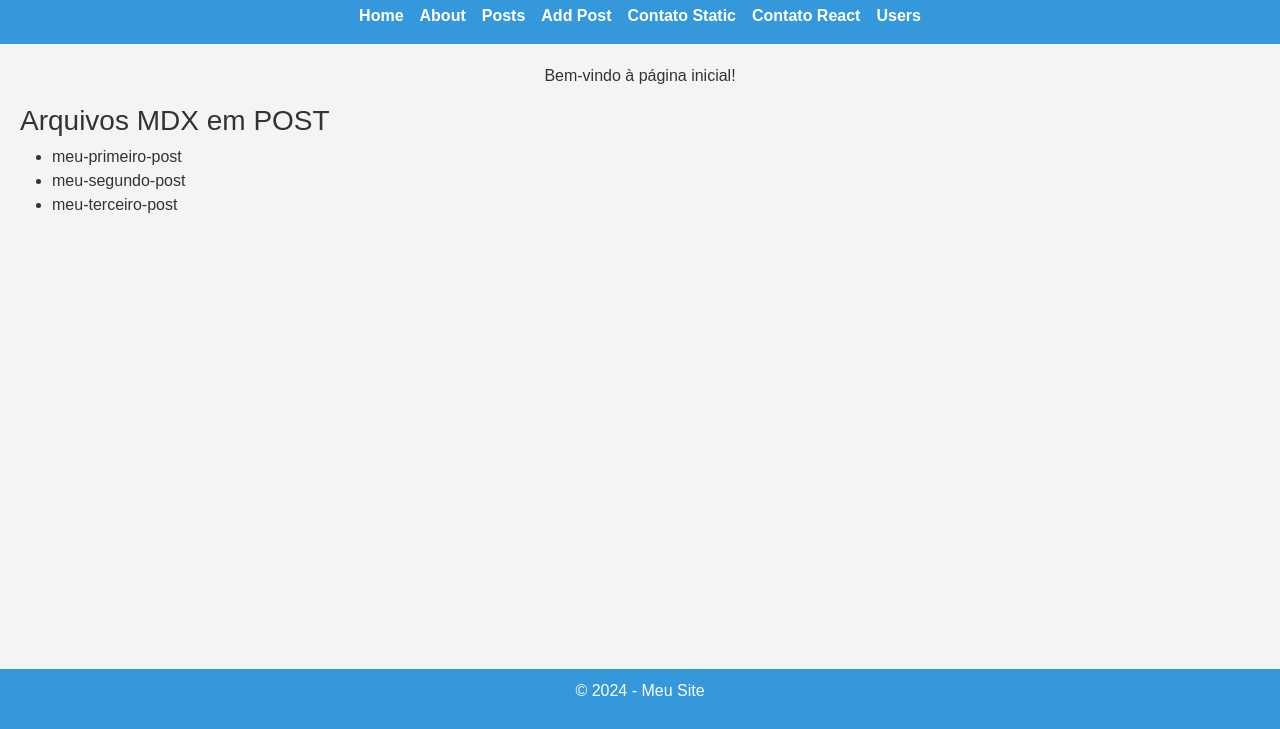
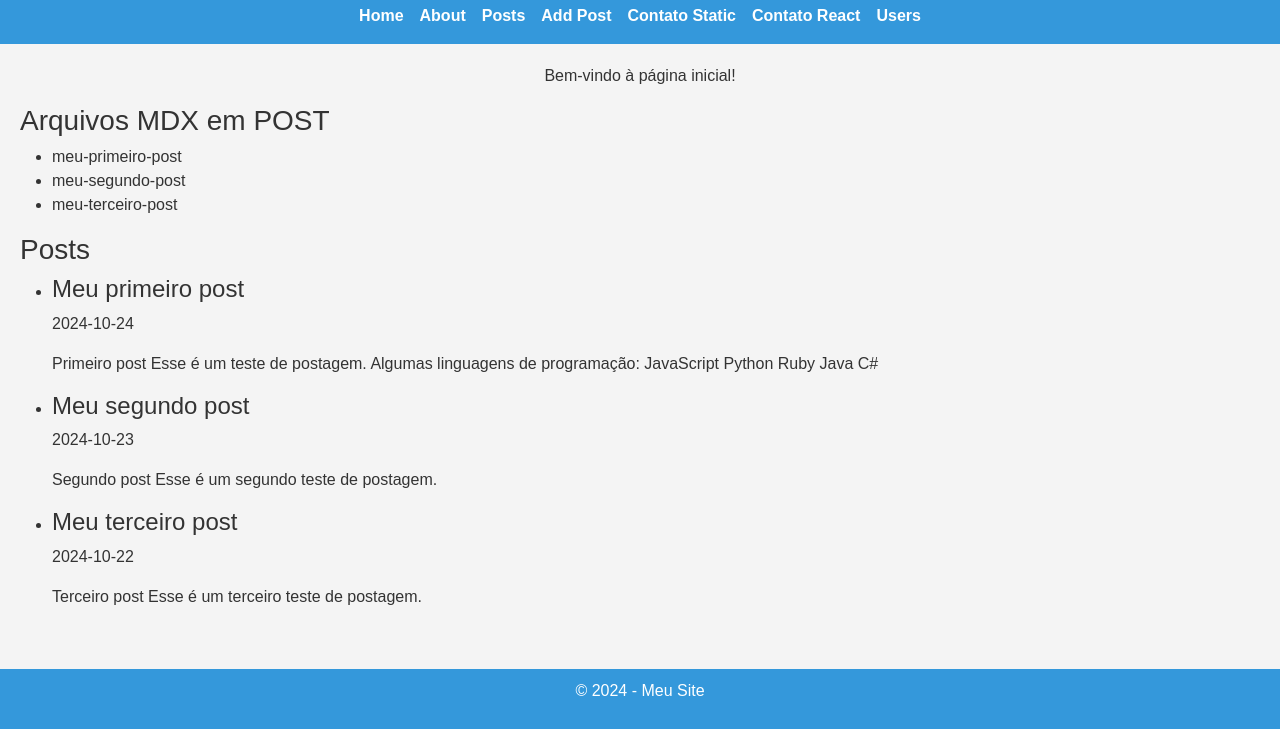
Before and after one commit to Galvictor/blog-getsby, a Gatsby site: page / in a window 1280 px wide. Shown: the part 71-800 px from the top of the page. Built offline with nearby package versions, Linux system fonts and the light colour scheme; Gatsby itself is replaced by a stand-in of ours.

Commit message:
plugin allmdx e query para listar

```diff
--- a/gatsby-config.ts
+++ b/gatsby-config.ts
@@ -11,6 +11,7 @@ const config: GatsbyConfig = {
     graphqlTypegen: true,
     plugins: [
         "gatsby-plugin-sass",
+        "gatsby-plugin-mdx",
         {
             resolve: 'gatsby-source-rest-api',
             options: {
--- a/package.json
+++ b/package.json
@@ -17,8 +17,10 @@
     "typecheck": "tsc --noEmit"
   },
   "dependencies": {
+    "@mdx-js/react": "^2.3.0",
     "bootstrap": "^5.3.3",
     "gatsby": "^5.13.7",
+    "gatsby-plugin-mdx": "^5.13.1",
     "gatsby-plugin-sass": "^6.13.1",
     "gatsby-source-filesystem": "^5.13.1",
     "gatsby-source-rest-api": "^0.2.3",
--- a/src/data/posts/meu-primeiro-post.mdx
+++ b/src/data/posts/meu-primeiro-post.mdx
@@ -0,0 +1,17 @@
+---
+title: "Meu primeiro post"
+date: "2024-10-24"
+slug: "meu-primeiro-post"
+---
+
+# Primeiro post
+
+Esse é um teste de postagem.
+
+Algumas linguagens de programação:
+
+- JavaScript
+- Python
+- Ruby
+- Java
+- C#
--- a/src/data/posts/meu-segundo-post.mdx
+++ b/src/data/posts/meu-segundo-post.mdx
@@ -0,0 +1,9 @@
+---
+title: "Meu terceiro post"
+date: "2024-10-22"
+slug: "meu-terceiro-post"
+---
+
+# Terceiro post
+
+Esse é um terceiro teste de postagem.
--- a/src/data/posts/meu-terceiro-post.mdx
+++ b/src/data/posts/meu-terceiro-post.mdx
@@ -0,0 +1,9 @@
+---
+title: "Meu segundo post"
+date: "2024-10-23"
+slug: "meu-segundo-post"
+---
+
+# Segundo post
+
+Esse é um segundo teste de postagem.
--- a/src/pages/index.tsx
+++ b/src/pages/index.tsx
@@ -7,6 +7,16 @@ const IndexPage: React.FC<PageProps> = () => {
 
     const query = useStaticQuery(graphql`
 query MyQuery {
+  allMdx(sort: {frontmatter: {date: DESC}}) {
+    nodes {
+      frontmatter {
+        title
+        slug
+        date
+      }
+      excerpt
+    }
+  }
   allFile {
     nodes {
       name
@@ -27,6 +37,18 @@ const IndexPage: React.FC<PageProps> = () => {
                         <li key={node.name}>{node.name}</li>
                     ))}
                 </ul>
+                <div>
+                    <h3>Posts</h3>
+                    <ul>
+                        {query.allMdx.nodes.map((node: any) => (
+                            <li key={node.frontmatter.slug}>
+                                <h4>{node.frontmatter.title}</h4>
+                                <p>{node.frontmatter.date}</p>
+                                <p>{node.excerpt}</p>
+                            </li>
+                        ))}
+                    </ul>
+                </div>
             </div>
 
         </Layout>
```
Also changed, not shown: 1 other file. Lines whose indentation alone changed are shown as unchanged.
